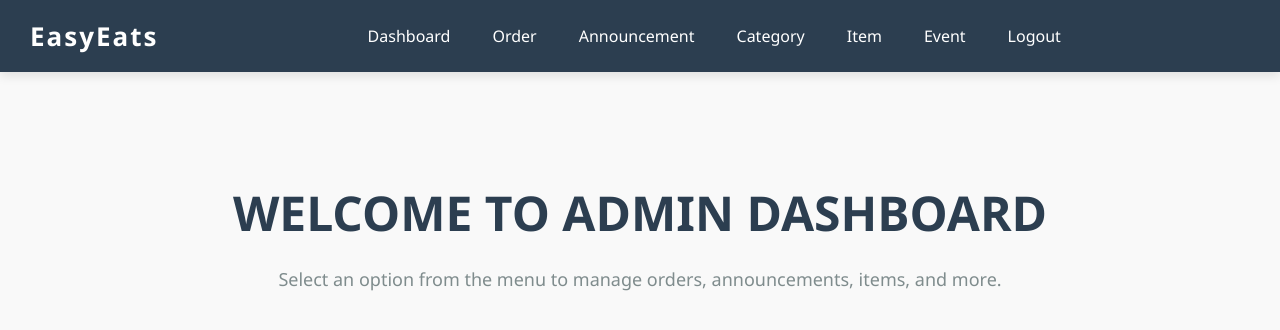
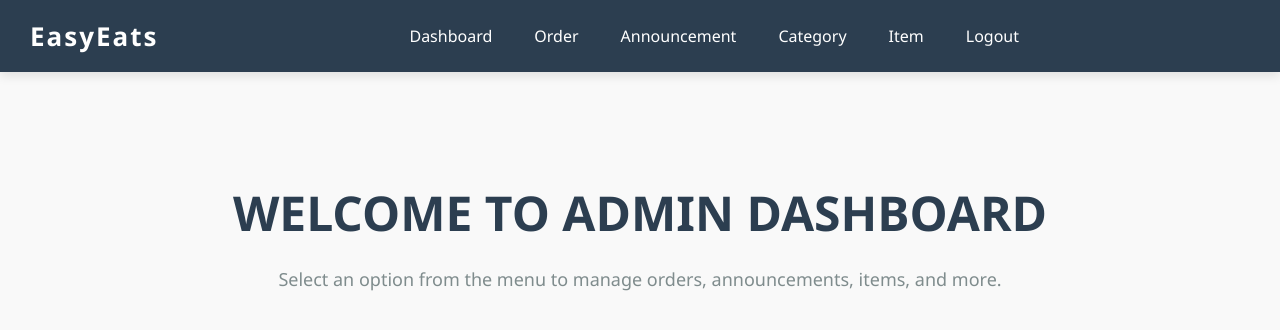
Before and after one commit to Gokulkrishnajayan/EasyEats, a PHP site: page /admin/admin-dashboard.php in a window 1280 px wide. Shown: the top 330 px of the page. Run offline with PHP 8.4, Linux system fonts and the light colour scheme; the visitor is signed in with stand-in values (Sample User, id 1).

Commit message:
nav bar deleted events

```diff
--- a/admin/navbar.php
+++ b/admin/navbar.php
@@ -9,7 +9,6 @@
         <li><a href="announcement-management.php">Announcement</a></li>
         <li><a href="category-management.php">Category</a></li>
         <li><a href="item-management.php">Item</a></li>
-        <li><a href="event-management.php">Event</a></li>
         <li><a href="../logout.php">Logout</a></li>
     </ul>
 </nav>
```
Also changed, not shown: uploads/background.jpg (added).
